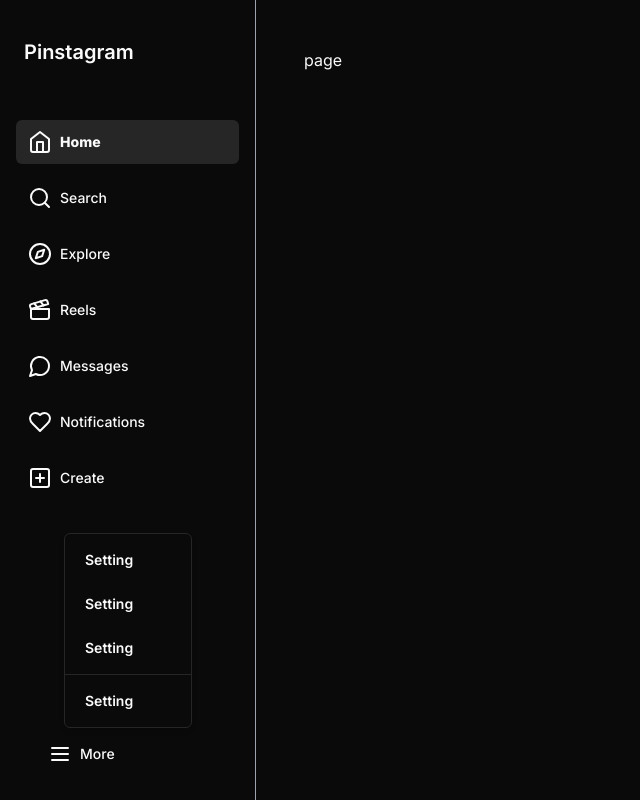
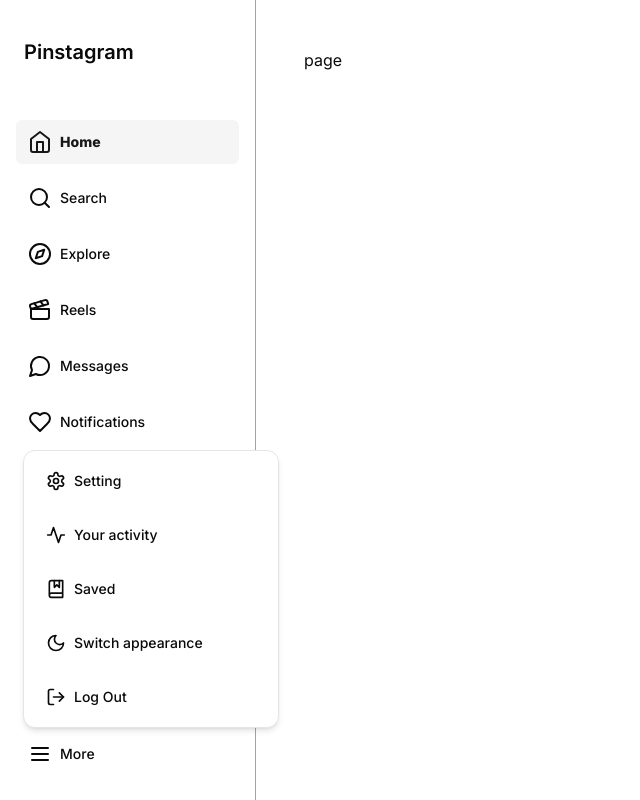
Before and after one commit to SarfrazAlame/instagram, a Next.js app: page /dashboard in a window 1280 px wide. Both pictures are taken after a click on the button "More". Shown: the whole page, without its empty margins (0-640 px from the left). Built offline with nearby package versions, Linux system fonts and the light colour scheme.

Commit message:
next auth

```diff
--- a/package.json
+++ b/package.json
@@ -10,13 +10,18 @@
   },
   "dependencies": {
     "@radix-ui/react-dropdown-menu": "^2.0.6",
+    "@radix-ui/react-label": "^2.0.2",
     "@radix-ui/react-slot": "^1.0.2",
+    "@radix-ui/react-switch": "^1.0.3",
     "class-variance-authority": "^0.7.0",
     "clsx": "^2.1.0",
     "lucide-react": "^0.312.0",
     "next": "14.1.0",
+    "next-auth": "^4.24.5",
+    "next-themes": "^0.2.1",
     "react": "^18",
     "react-dom": "^18",
+    "react-icons": "^5.0.1",
     "tailwind-merge": "^2.2.0",
     "tailwindcss-animate": "^1.0.7"
   },
--- a/src/app/globals.css
+++ b/src/app/globals.css
@@ -70,13 +70,18 @@
   * {
     @apply border-border;
   }
+
   body {
     @apply bg-background text-foreground antialiased;
   }
 }
 
 @layer components {
-  .navLink{
-    @apply md:!justify-start space-x-2 md:!my-1.5 !px-3 w-full
+  .navLink {
+    @apply md:!justify-start space-x-2 md:!my-1.5 !px-3 w-full;
+  }
+
+  .menuItem {
+    @apply dark:hover:bg-[#3C3C3C] !cursor-pointer flex items-center gap-x-2 !px-4 !py-3.5 !m-1.5 !rounded-lg font-medium
   }
 }
--- a/src/app/layout.tsx
+++ b/src/app/layout.tsx
@@ -1,6 +1,7 @@
 import type { Metadata } from "next";
 import { Inter } from "next/font/google";
 import "./globals.css";
+import { ThemeProvider } from "@/components/theme-provider";
 
 const inter = Inter({ subsets: ["latin"] });
 
@@ -15,8 +16,17 @@
   children: React.ReactNode;
 }>) {
   return (
-    <html lang="en" className="dark">
-      <body className={inter.className}>{children}</body>
+    <html lang="en" className="dark" suppressHydrationWarning>
+      <body className={inter.className}>
+        <ThemeProvider
+          attribute="class"
+          defaultTheme="system"
+          enableSystem
+          disableTransitionOnChange
+        >
+          {children}
+        </ThemeProvider>
+      </body>
     </html>
   );
 }
--- a/src/components/MoreDropDown.tsx
+++ b/src/components/MoreDropDown.tsx
@@ -9,12 +9,27 @@
 } from "./ui/dropdown-menu";
 import React, { useEffect, useRef, useState } from "react";
 import { Button } from "./ui/button";
-import { Menu } from "lucide-react";
+import {
+  Activity,
+  BookMarked,
+  ChevronLeft,
+  LogOut,
+  Menu,
+  Moon,
+  Settings,
+  Sun,
+} from "lucide-react";
+import { cn } from "@/lib/utils";
+import { Label } from "@radix-ui/react-label";
+import { Switch } from "./ui/switch";
+import { useTheme } from "next-themes";
+import { signOut } from "next-auth/react";
 
 const MoreDropDown = () => {
   const [showModeToggle, setShowModeToggle] = useState(false);
   const [open, setOpen] = useState(false);
   const ref = useRef<HTMLDivElement>(null);
+  const { theme, setTheme } = useTheme();
 
   useEffect(() => {
     // Close the dropdown when the user clicks outside
@@ -39,28 +54,80 @@
         <Button
           onClick={() => setOpen(!open)}
           variant={"ghost"}
-          className="md:w-full !justify-start space-x-2"
           size={"lg"}
+          className="md:w-full !justify-start space-x-2 !px-3"
         >
           <Menu />
           <div className="hidden lg:block">More</div>
         </Button>
       </DropdownMenuTrigger>
 
-      <DropdownMenuContent ref={ref}>
-        <DropdownMenuItem>
-          <DropdownMenuLabel>Setting</DropdownMenuLabel>
-        </DropdownMenuItem>
-        <DropdownMenuItem>
-          <DropdownMenuLabel>Setting</DropdownMenuLabel>
-        </DropdownMenuItem>
-        <DropdownMenuItem>
-          <DropdownMenuLabel>Setting</DropdownMenuLabel>
-        </DropdownMenuItem>
-        <DropdownMenuSeparator />
-        <DropdownMenuItem>
-          <DropdownMenuLabel>Setting</DropdownMenuLabel>
-        </DropdownMenuItem>
+      <DropdownMenuContent
+        ref={ref}
+        className={cn(
+          "dark:bg-neutral-800 w-64 !rounded-xl !p-0 transition-opacity"
+          // !open && "opacity-0"
+        )}
+        align="end"
+        alignOffset={-40}
+      >
+        {!showModeToggle && (
+          <>
+            <DropdownMenuItem className="menuItem">
+              <Settings size={20} />
+              <p>Setting</p>
+            </DropdownMenuItem>
+            <DropdownMenuItem className="menuItem">
+              <Activity size={20} />
+              <p>Your activity</p>
+            </DropdownMenuItem>
+            <DropdownMenuItem className="menuItem">
+              <BookMarked size={20} />
+              <p>Saved</p>
+            </DropdownMenuItem>
+
+            <DropdownMenuItem
+              className="menuItem"
+              onClick={() => setShowModeToggle(true)}
+            >
+              <Moon size={20} />
+              <p>Switch appearance </p>
+            </DropdownMenuItem>
+
+            <DropdownMenuItem className="menuItem" onClick={() => signOut()}>
+              <LogOut size={20} />
+              <p>Log Out</p>
+            </DropdownMenuItem>
+          </>
+        )}
+
+        {showModeToggle && (
+          <>
+            <div className="flex items-center border-b border-gray-200 dark:border-neutral-700 py-3.5 px-2.5">
+              <ChevronLeft size={18} onClick={() => setShowModeToggle(false)} />
+              <p className="font-bold ml-1">Switch appearance</p>
+              {theme === "dark" ? (
+                <Moon size={20} className="ml-auto" />
+              ) : (
+                <Sun size={20} className="ml-auto" />
+              )}
+            </div>
+
+            <Label htmlFor="dark-mode" className="menuItem">
+              Dark Mode
+              <DropdownMenuItem className="ml-auto !p-0">
+                <Switch
+                  id="dark-mode"
+                  className="ml-auto"
+                  checked={theme === "dark"}
+                  onCheckedChange={(checked) => {
+                    setTheme(checked ? "dark" : "light");
+                  }}
+                />
+              </DropdownMenuItem>
+            </Label>
+          </>
+        )}
       </DropdownMenuContent>
     </DropdownMenu>
   );
--- /dev/null
+++ b/src/components/theme-provider.tsx
@@ -0,0 +1,9 @@
+"use client"
+
+import * as React from "react"
+import { ThemeProvider as NextThemesProvider } from "next-themes"
+import { type ThemeProviderProps } from "next-themes/dist/types"
+
+export function ThemeProvider({ children, ...props }: ThemeProviderProps) {
+  return <NextThemesProvider {...props}>{children}</NextThemesProvider>
+}
--- /dev/null
+++ b/src/components/ui/label.tsx
@@ -0,0 +1,26 @@
+"use client"
+
+import * as React from "react"
+import * as LabelPrimitive from "@radix-ui/react-label"
+import { cva, type VariantProps } from "class-variance-authority"
+
+import { cn } from "@/lib/utils"
+
+const labelVariants = cva(
+  "text-sm font-medium leading-none peer-disabled:cursor-not-allowed peer-disabled:opacity-70"
+)
+
+const Label = React.forwardRef<
+  React.ElementRef<typeof LabelPrimitive.Root>,
+  React.ComponentPropsWithoutRef<typeof LabelPrimitive.Root> &
+    VariantProps<typeof labelVariants>
+>(({ className, ...props }, ref) => (
+  <LabelPrimitive.Root
+    ref={ref}
+    className={cn(labelVariants(), className)}
+    {...props}
+  />
+))
+Label.displayName = LabelPrimitive.Root.displayName
+
+export { Label }
--- /dev/null
+++ b/src/components/ui/switch.tsx
@@ -0,0 +1,29 @@
+"use client"
+
+import * as React from "react"
+import * as SwitchPrimitives from "@radix-ui/react-switch"
+
+import { cn } from "@/lib/utils"
+
+const Switch = React.forwardRef<
+  React.ElementRef<typeof SwitchPrimitives.Root>,
+  React.ComponentPropsWithoutRef<typeof SwitchPrimitives.Root>
+>(({ className, ...props }, ref) => (
+  <SwitchPrimitives.Root
+    className={cn(
+      "peer inline-flex h-6 w-11 shrink-0 cursor-pointer items-center rounded-full border-2 border-transparent transition-colors focus-visible:outline-none focus-visible:ring-2 focus-visible:ring-ring focus-visible:ring-offset-2 focus-visible:ring-offset-background disabled:cursor-not-allowed disabled:opacity-50 data-[state=checked]:bg-primary data-[state=unchecked]:bg-input",
+      className
+    )}
+    {...props}
+    ref={ref}
+  >
+    <SwitchPrimitives.Thumb
+      className={cn(
+        "pointer-events-none block h-5 w-5 rounded-full bg-background shadow-lg ring-0 transition-transform data-[state=checked]:translate-x-5 data-[state=unchecked]:translate-x-0"
+      )}
+    />
+  </SwitchPrimitives.Root>
+))
+Switch.displayName = SwitchPrimitives.Root.displayName
+
+export { Switch }
```
Also changed, not shown: src/app/api/auth/[...nextauth]/route.ts (added), 1 other file (tests, documents, lock files or other folders).
